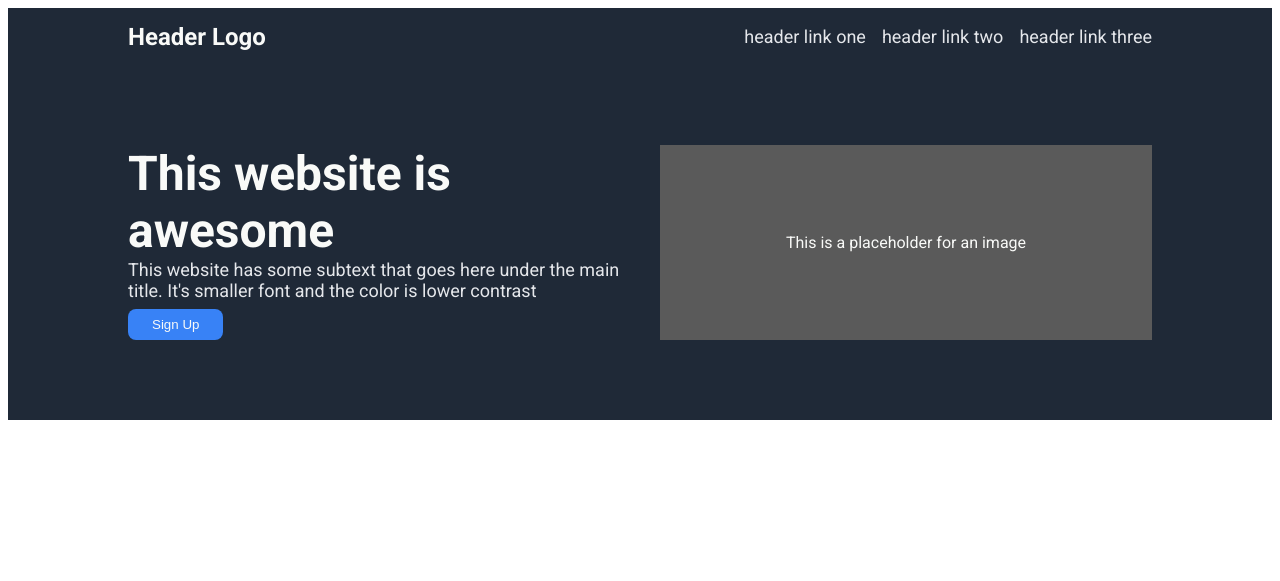
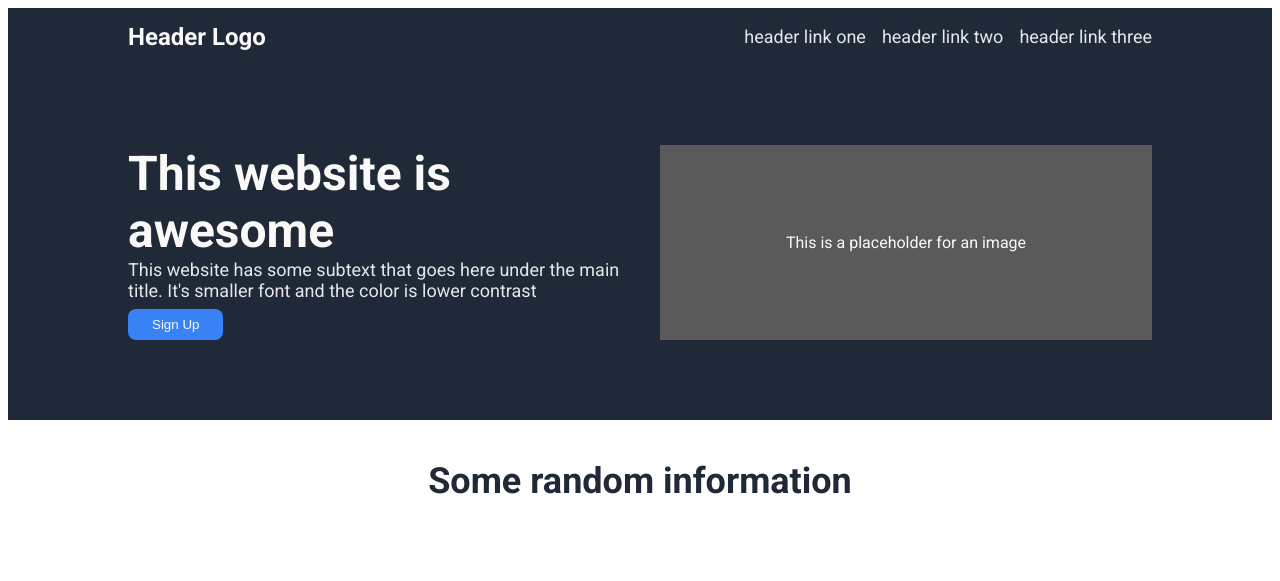
Before and after one commit to rutabageldev/landing-page, a website: page index.html in a window 1280 px wide. Drawn offline with Linux system fonts and the light colour scheme.

Commit message:
Added information section header

```diff
--- a/index.html
+++ b/index.html
@@ -24,4 +24,14 @@
         </div>
         <div class="hero-container__image">This is a placeholder for an image</div>
     </div>
+
+    <div class="info-container">
+        <div class=header-info>Some random information</div>
+        <ul class="info-images">
+            <li class="info"></li>
+            <li class="info"></li>
+            <li class="info"></li>
+            <li class="info"></li>
+        </ul>
+    </div>
 </body>
--- a/style.css
+++ b/style.css
@@ -8,7 +8,9 @@
   --color-placeholder: #5a5a5a;
   --color-quote: #E5E7EB;
   --color-button: #3882F6;
+  --color-text-black: #1F2937;
   --gap-large: 40px;
+  --gap-mid:28px;
   --gap-small: 16px;
   --font-size-giant: 48px;
   --font-size-large: 36px;
@@ -79,6 +81,20 @@ ul{
   width: 100%;
 }
 
+/* === Info Section Styling === */
+.info-container {
+  display:flex;
+  flex-direction: column;
+  align-items: center;
+}
+.header-info {
+  padding: var(--gap-large) 0;
+
+  color: var(--color-text-black);
+  font-size: var(--font-size-large);
+  font-weight: 900;
+}
+
 /* === Button Styling === */
 button {
   background-color: var(--color-button);
```
